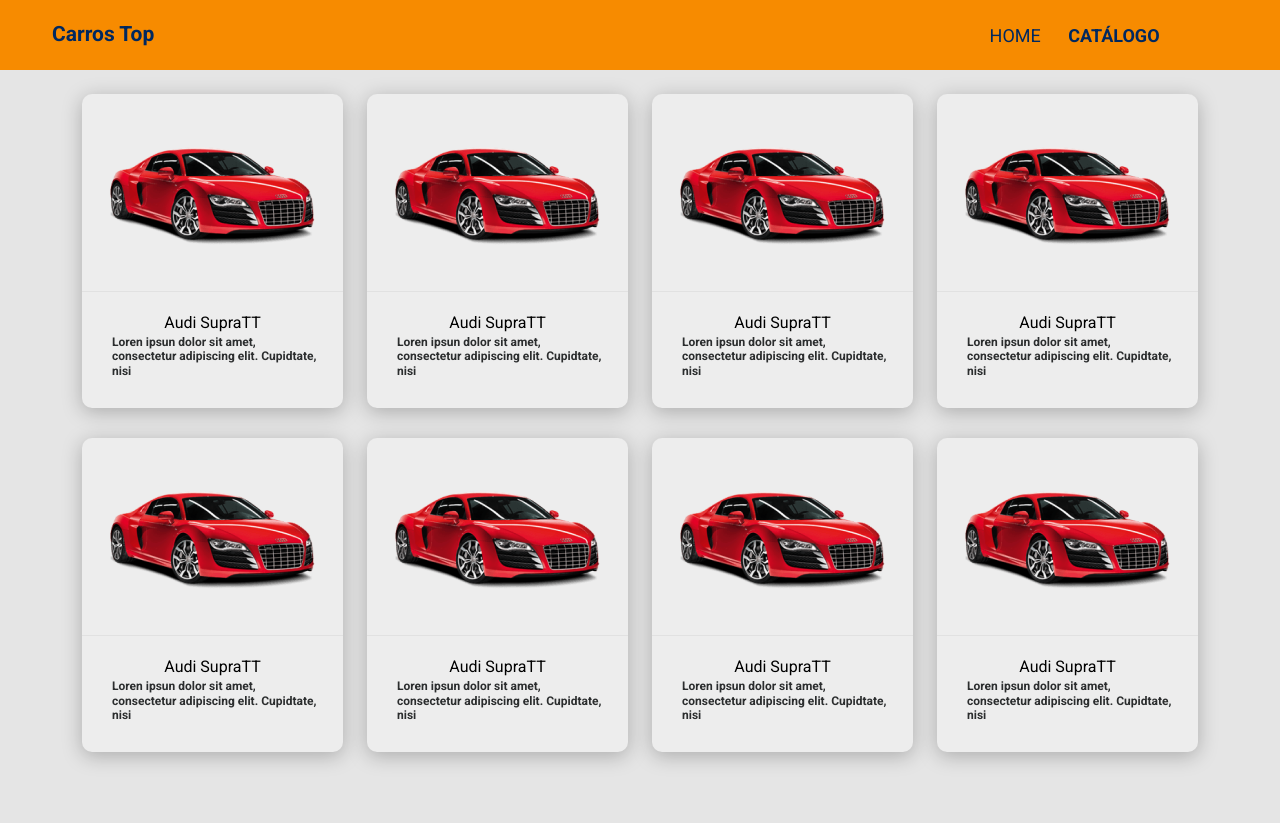
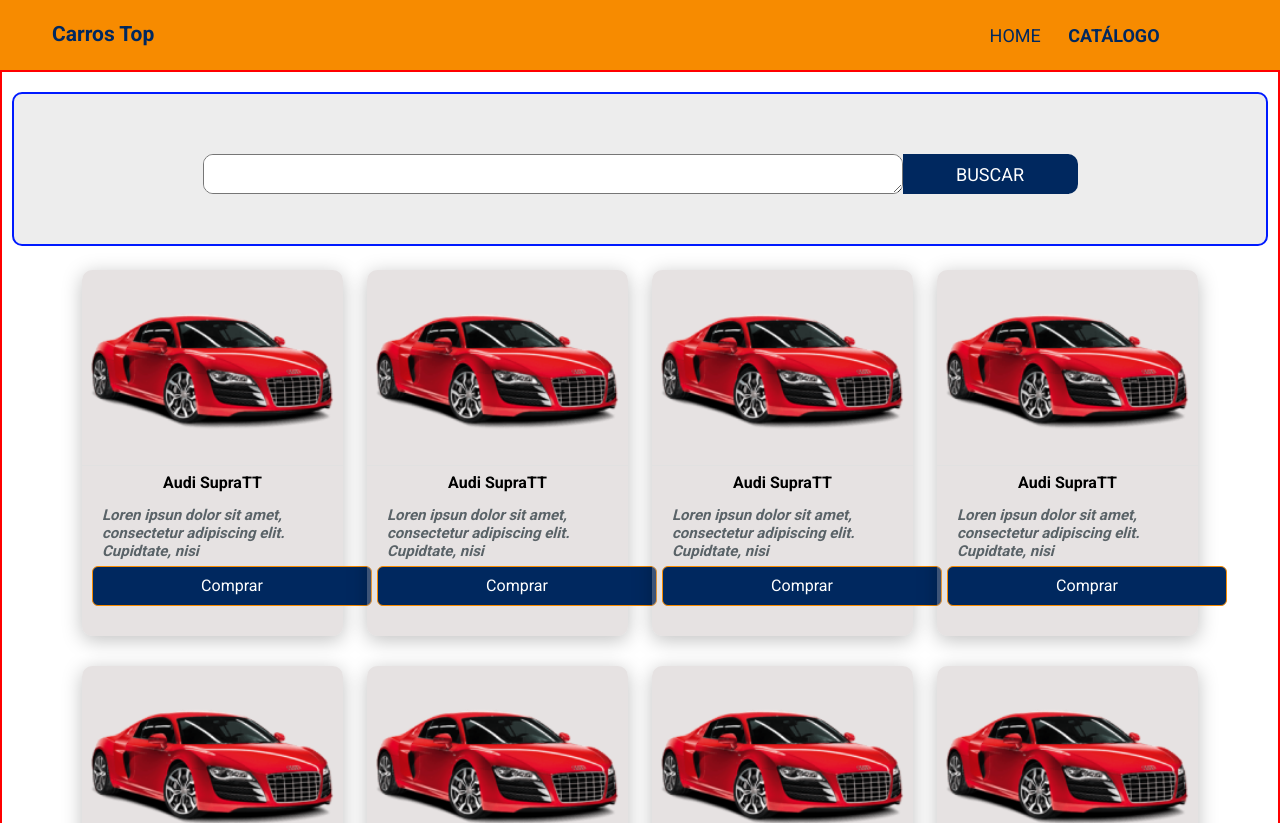
Before and after one commit to RrodFreitas/bds-desafio-cap7, a React (Create React App) app in the folder frontweb/: page /products in a window 1280 px wide. Shown: the top 823 px of the page. Built offline with nearby package versions, Linux system fonts and the light colour scheme; the HTML template or start-up script is replaced by a standard one.

Commit message:
Search button and ajust into ProductCard styles and Info.

```diff
--- a/frontweb/src/App.css
+++ b/frontweb/src/App.css
@@ -16,7 +16,7 @@
 }
 
 .base-card {
-    background-color: rgba(237, 237, 237, 1);
+    background: rgba(237, 237, 237, 1);
     box-shadow: 0px 4px 20px rgba(0, 0, 0, 0.25);
     border-radius: 10px;
   }
--- a/frontweb/src/components/ButtonIcon/styles.css
+++ b/frontweb/src/components/ButtonIcon/styles.css
@@ -41,6 +41,27 @@
   margin-bottom: 30px;
 }
 
+@media (min-width: 576px) {
+  .btn-container-desafio {
+    padding: 60px 20px 60px 55px;
+    flex-direction: row;
+  }
+
+  .btn-icon-desafio {
+    width: 200px;
+    padding: 10px 0px 20px 0px;
+  }
+
+  .btn h6 {
+    font-size: 16px;
+  }
+
+  .btn-description-text p {
+    width: 250px;
+    font-size: 16px;
+  }
+}
+
 @media (min-width: 992px) {
   .btn-container-desafio {
     justify-content: left;
--- /dev/null
+++ b/frontweb/src/components/ButtonSearch/index.tsx
@@ -0,0 +1,14 @@
+import './styles.css';
+import '@popperjs/core';
+import 'bootstrap/js/dist/collapse';
+
+const ButtonSearch = () => {
+  return (
+    <div className="btn-search-container">
+      <textarea className="input-icon"></textarea>
+      <div className="btn-search-icon-container">BUSCAR</div>
+    </div>
+  );
+};
+
+export default ButtonSearch;
--- /dev/null
+++ b/frontweb/src/components/ButtonSearch/styles.css
@@ -0,0 +1,64 @@
+.btn-search-container {
+    font-size: 14px;
+    display: flex;
+    justify-content: center;
+    align-items: center;
+    padding: 60px 0px 50px 0px;
+    border-radius: 10px;
+    background: rgba(237, 237, 237, 1);
+    border: 2px solid rgb(0, 26, 255);
+  }
+
+  .input-icon {
+    initial-value: Digite sua busca;
+    font-size: 14px;
+    padding: 10px;
+    width: 200px;
+    align-items: center;
+    height: 40px;
+    border-radius: 10px;
+  }
+
+  .btn-search-icon-container {
+    display: flex;
+    color: #fff;
+    justify-content: center;
+    align-items: center;
+    width: 80px;
+    height: 40px;
+    border-radius: 0px 10px 10px 0px;
+    background: #00285f;
+}
+
+  @media (min-width: 576px) {
+    .input-icon {
+      width: 350px;
+      font-size: 16px;
+    }
+
+    .btn-icon-desafio {
+      width: 200px;
+    }
+
+    .btn-search-icon-container {
+      font-size: 18px;
+      width: 150px;
+    }
+  }
+
+  @media (min-width: 768px) {
+    .input-icon {
+      width: 525px;
+    }
+
+    .btn-search-icon-container {
+      font-size: 18px;
+      width: 175px;
+    }
+  }
+
+  @media (min-width: 992px) {
+    .input-icon {
+      width: 700px;
+    }
+  }
--- a/frontweb/src/components/ProductCard/index.tsx
+++ b/frontweb/src/components/ProductCard/index.tsx
@@ -7,7 +7,7 @@
   return (
     <div className="base-card product-card-desafio">
         <div className="card-top-container-desafio">
-            <img src={ProductImg} alt="Nome do Produto"/>
+            <img src={ProductImg} alt="Audi SupraTT"/>
         </div>
         <div className="card-bottom-container-desafio">
             <ProductInfo/>
--- a/frontweb/src/components/ProductCard/styles.css
+++ b/frontweb/src/components/ProductCard/styles.css
@@ -1,24 +1,20 @@
 .product-card-desafio {
     margin-bottom: 30px;
+    background: rgba(180, 170, 170, 0.336)
   }
 
   .card-top-container-desafio {
     text-align: center;
-    padding: 16px 0;
+    padding: 0px;
     border-bottom: 1px solid #e1e1e1;
   }
 
-  .card-top-container img {
-      width: 158px;
-      height: 158px;
-  }
+  .card-top-container-desafio img {
+    width: 100%;
+    height: auto;
+}
 
   .card-bottom-container-desafio {
     text-align: left;
-    padding: 15px 20px 30px 20px;
+    padding: 0px 10px 30px 10px;
   }
-
-  .card-bottom-container-desafio h6 {
-    font-size: 18px;
-    color: #263238;
-  }
--- a/frontweb/src/components/ProductInfo/index.tsx
+++ b/frontweb/src/components/ProductInfo/index.tsx
@@ -3,8 +3,13 @@
 const ProductInfo = () => {
     return(
         <div className="product-info-container-desafio">
-            <span>Audi SupraTT</span>
-            <h6>Loren ipsun dolor sit amet, consectetur adipiscing elit. Cupidtate, nisi</h6>
+            <div className="product-info-container-content-desafio">
+                <span>Audi SupraTT</span>
+                <h6>Loren ipsun dolor sit amet, consectetur adipiscing elit. Cupidtate, nisi</h6>
+            </div>
+            <div className="btn-container-info-desafio">
+                <button className="btn btn-primary btn-icon">Comprar</button>
+            </div>
         </div>
     );
 }
--- a/frontweb/src/components/ProductInfo/styles.css
+++ b/frontweb/src/components/ProductInfo/styles.css
@@ -4,15 +4,51 @@
     text-align: center;
 }
 
+.product-info-container-content-desafio {
+    height: 100px;
+}
+
 .product-info-container-desafio span {
     font-size: 16px;
+    font-weight: bold;
     color: #000000;
     margin-top: 4px;
 }
 
 .product-info-container-desafio h6 {
     text-align: left;
+    font-style: italic;
     font-size: 12px;
-    color: #2b2d2e;
+    color: #5a6368;
     margin-left: 10px;
+    margin-top: 10px;
+    margin-bottom: 10px;
 }
+
+.btn-container-info-desafio button {
+    align-items: center;
+    width: 225px;
+    height: 40px;
+    background-color: #00285f;
+    color: white;
+}
+
+@media (min-width: 768px) {
+    .product-info-container-desafio h6 {
+        font-size: 15px;
+    }
+
+    .btn-container-info-desafio button {
+        width: 300px;
+    }
+}
+
+@media (min-width: 992px) {
+    .product-info-container-desafio h6 {
+        font-size: 15px;
+    }
+
+    .btn-container-info-desafio button {
+        width: 280px;
+    }
+}
--- a/frontweb/src/pages/Catalog/index.tsx
+++ b/frontweb/src/pages/Catalog/index.tsx
@@ -1,10 +1,12 @@
 import ProductCard from 'components/ProductCard';
+import ButtonSearch from 'components/ButtonSearch';
 import './styles.css';
 
 const Catalog = () => {
   return (
     <>
-      <>
+      <div className="home-container">
+        <ButtonSearch/>
         <div className="container my-4">
           <div className="row">
             <div className="col-sm-6 col-lg-4 col-xl-3">
@@ -33,7 +35,7 @@
             </div>
           </div>
         </div>
-      </>
+      </div>
     </>
   );
 };
--- a/frontweb/src/pages/Catalog/styles.css
+++ b/frontweb/src/pages/Catalog/styles.css
@@ -0,0 +1,8 @@
+.home-container {
+    padding: 20px 10px 120px 10px;
+    font-size: 20px;
+    border: 2px solid red;
+    text-align: center;
+    box-shadow: 0px 4px 20px 0px rgba(0, 0, 0, 0.25);
+    background: white;
+  }
--- a/frontweb/src/pages/Home/styles.css
+++ b/frontweb/src/pages/Home/styles.css
@@ -72,25 +72,6 @@
   .home-image-container-desafio svg {
     width: 420px;
   }
-
-  .btn-container-desafio {
-    padding: 60px 20px 60px 55px;
-    flex-direction: row;
-  }
-
-  .btn-icon-desafio {
-    width: 200px;
-    padding: 10px 0px 20px 0px;
-  }
-
-  .btn h6 {
-    font-size: 16px;
-  }
-
-  .btn-description-text p {
-    width: 250px;
-    font-size: 16px;
-  }
 }
 
 @media (min-width: 768px) {
```
